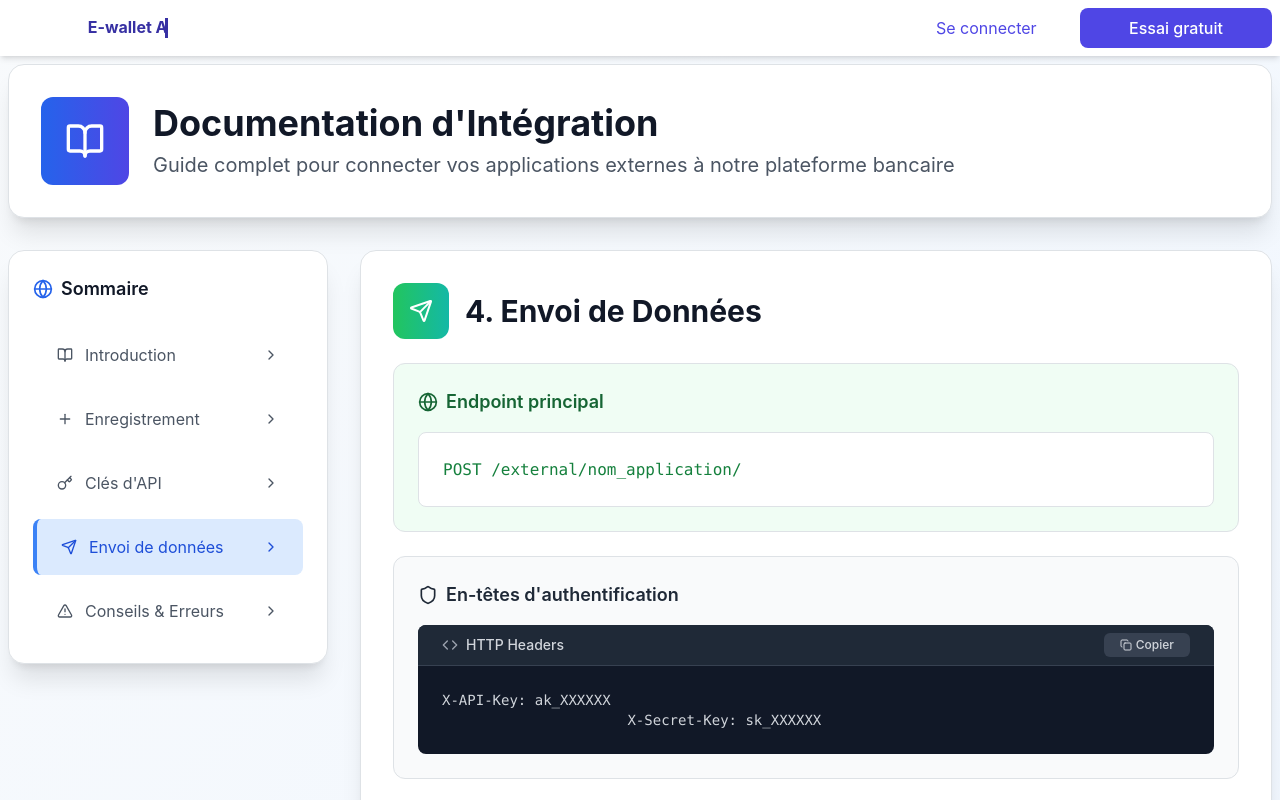
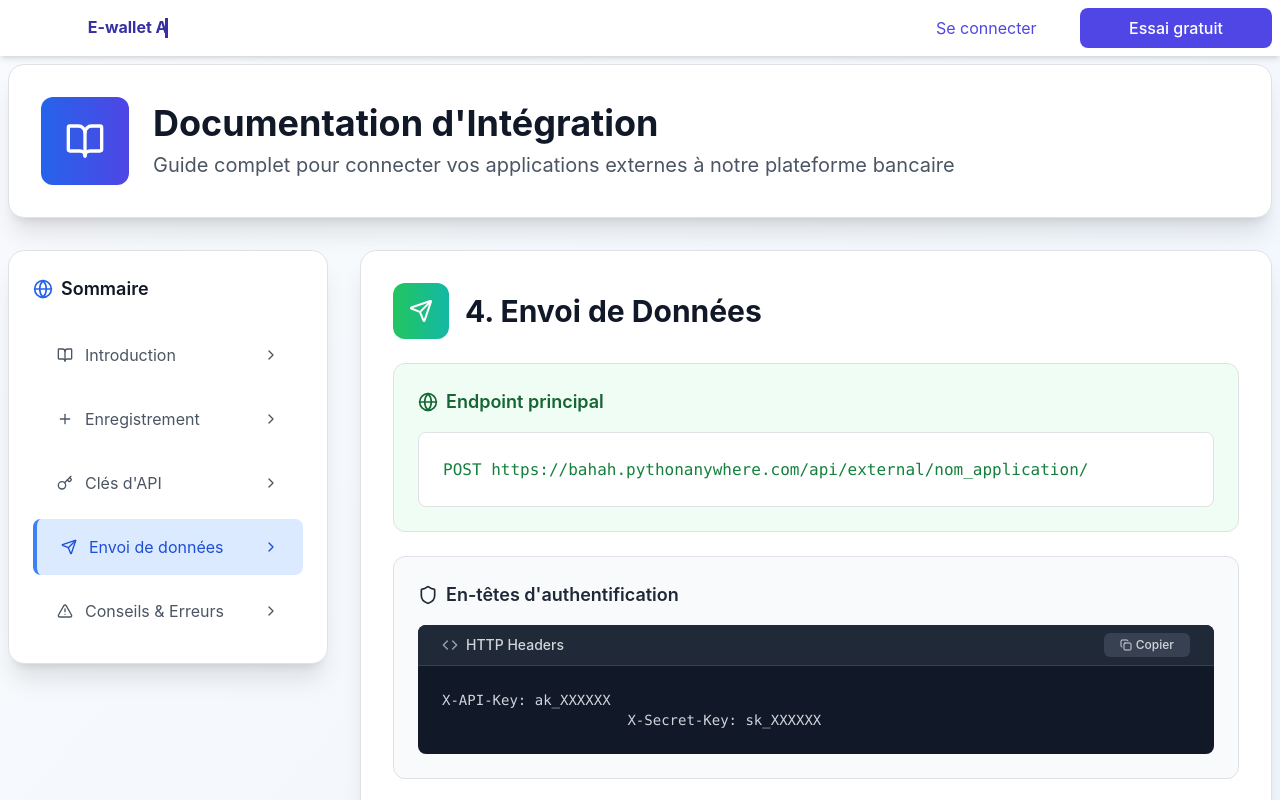
Before and after one commit to BahMbeirik/e-wallet-accounting-system, a React (Create React App) app in the folder frontend/: page /documentation in a window 1280 px wide. Both pictures are taken after a click on the button "Envoi de données". Shown: the top 800 px of the page. Built offline with nearby package versions, Linux system fonts and the light colour scheme; no server answers.

Commit message:
corriger endpoit extern

```diff
--- a/frontend/src/pages/DocumentationPage.jsx
+++ b/frontend/src/pages/DocumentationPage.jsx
@@ -279,7 +279,7 @@ export default function DocumentationPage() {
                     </h3>
                     <div className="bg-white rounded-lg p-4 border border-green-200">
                       <code className="text-green-700 font-mono">
-                        POST /external/nom_application/
+                        POST https://bahah.pythonanywhere.com/api/external/nom_application/
                       </code>
                     </div>
                   </div>
```
